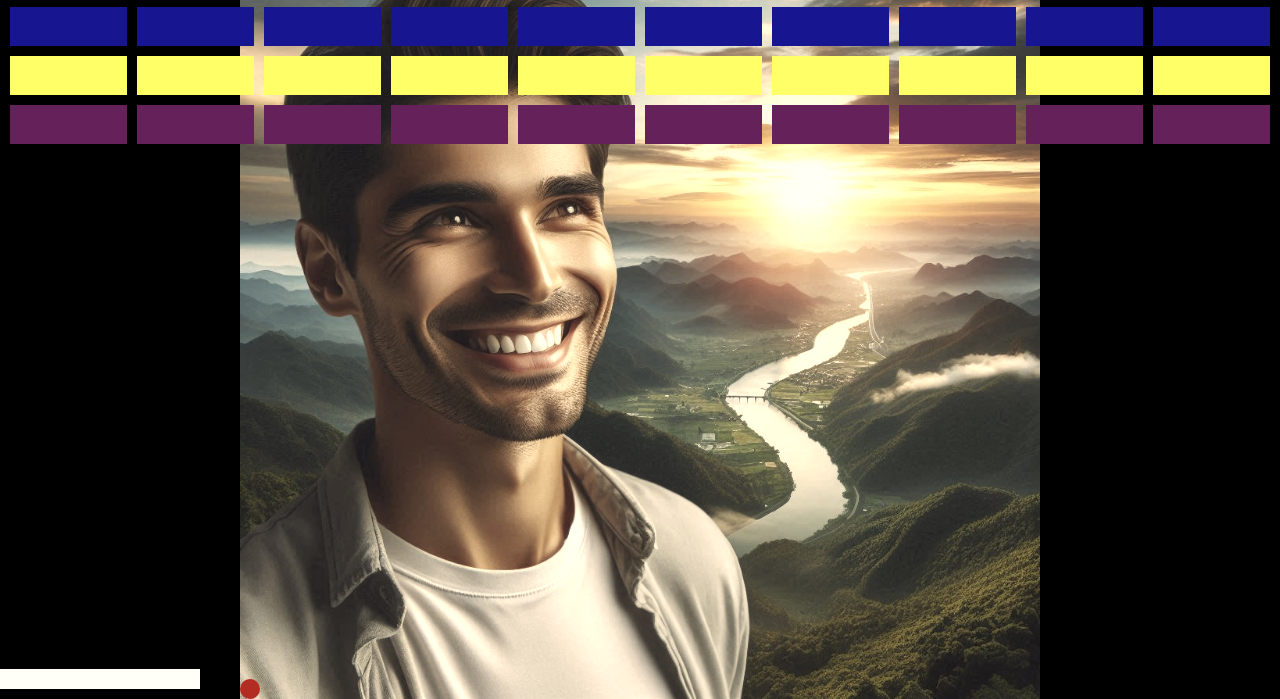
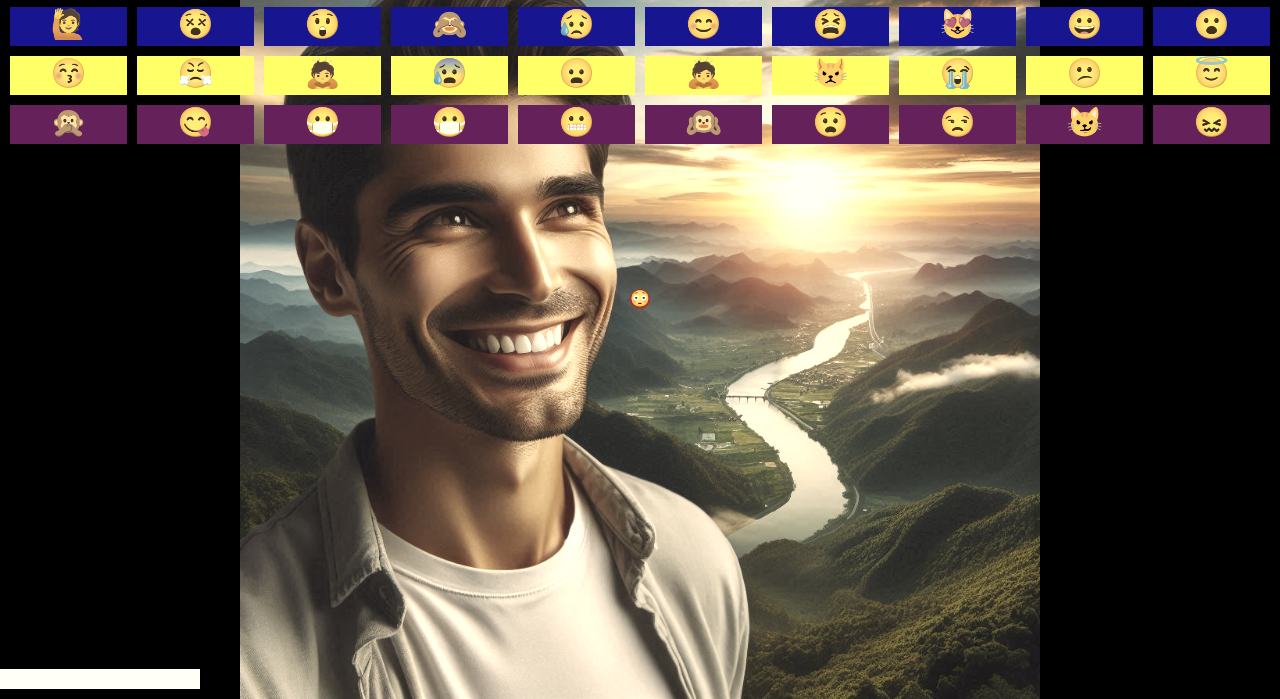
Before and after one commit to hacker112/webhax, a website: page src/erkanoid/index.html in a window 1280 px wide. Shown: the part 101-800 px from the top of the page. Drawn offline with Linux system fonts and the light colour scheme.

Commit message:
More stuff

```diff
--- a/src/erkanoid/game.js
+++ b/src/erkanoid/game.js
@@ -13,6 +13,16 @@ function playBoop(multiplier = 1) {
   osc.stop(context.currentTime + 0.05);
 }
 
+const emojiStart = 0x1f600;
+const emojiEnd = 0x1f64f;
+
+function randomEmoji() {
+  const emoji = String.fromCodePoint(
+    emojiStart + Math.floor(Math.random() * (emojiEnd - emojiStart)),
+  );
+  return emoji;
+}
+
 class Erkanoid {
   /**
    *
@@ -24,7 +34,7 @@ class Erkanoid {
       game.querySelector(".paddle")
     );
     this.ball = /**  @type {HTMLDivElement} */ (game.querySelector(".ball"));
-    this.ballSpeed = 10;
+    this.ballSpeed = 8;
     this.ballDirection = { x: 1, y: 1 };
     this.ballPosition = { x: 0, y: 0 };
     this.ballSize = 20;
@@ -58,9 +68,11 @@ class Erkanoid {
     ];
     this.score = 0;
     this.lives = 3;
-    this.gameOver = false;
+    this.gameOver = true;
+    this.gamePaused = true;
 
     this.setupEventListers();
+    this.setupInterval();
     this.createBricks();
     this.render();
     this.start();
@@ -71,15 +83,37 @@ class Erkanoid {
       this.paddlePosition =
         event.clientX - this.game.offsetLeft - this.paddle.offsetWidth / 2;
     });
+    this.game.addEventListener("mousedown", () => {
+      if (this.gameOver) {
+        this.startGame();
+      } else {
+        this.gamePaused = false;
+      }
+    });
+  }
+
+  setupInterval() {
+    const cancelId = setInterval(() => {
+      this.render();
+      if (this.gamePaused || this.gameOver) {
+        return;
+      }
+      this.moveBall();
+      this.checkCollisions();
+      this.checkWin();
+      this.checkGameOver();
+    }, 1000 / 60);
   }
 
   createBricks() {
     for (let y = 0; y < this.brickRows; y++) {
       for (let x = 0; x < this.brickColumns; x++) {
         const brick = document.createElement("div");
+        brick.innerText = randomEmoji();
         brick.className = "brick";
         brick.style.width = `${this.brickSize.x}px`;
         brick.style.height = `${this.brickSize.y}px`;
+        brick.style["font-size"] = `${this.brickSize.y - 10}px`;
         brick.style.left = `${this.brickGap + x * (this.brickSize.x + this.brickGap)}px`;
         brick.style.top = `${this.brickGap + y * (this.brickSize.y + this.brickGap)}px`;
         brick.style.backgroundColor =
@@ -95,6 +129,8 @@ class Erkanoid {
     this.paddle.style.left = `${this.paddlePosition}px`;
     this.ball.style.width = `${this.ballSize}px`;
     this.ball.style.height = `${this.ballSize}px`;
+    this.ball.style.left = `${this.ballPosition.x}px`;
+    this.ball.style.top = `${this.ballPosition.y}px`;
   }
 
   start() {
@@ -108,9 +144,6 @@ class Erkanoid {
   moveBall() {
     this.ballPosition.x += this.ballSpeed * this.ballDirection.x;
     this.ballPosition.y += this.ballSpeed * this.ballDirection.y;
-
-    this.ball.style.left = `${this.ballPosition.x}px`;
-    this.ball.style.top = `${this.ballPosition.y}px`;
   }
 
   checkCollisions() {
@@ -175,29 +208,18 @@ class Erkanoid {
         alert("Game over!");
       } else {
         this.start();
+        this.gamePaused = true;
       }
     }
   }
 
   startGame() {
     this.gameOver = false;
+    this.gamePaused = false;
     this.score = 0;
     this.lives = 3;
     this.start();
-
-    const cancelId = setInterval(() => {
-      this.render();
-      this.moveBall();
-      this.checkCollisions();
-      this.checkWin();
-      this.checkGameOver();
-      if (this.gameOver) {
-        clearInterval(cancelId);
-      }
-    }, 1000 / 60);
   }
 }
 
 const erkanoid = new Erkanoid(/** @type {HTMLDivElement} */ (game));
-
-erkanoid.startGame();
--- a/src/erkanoid/index.html
+++ b/src/erkanoid/index.html
@@ -23,9 +23,8 @@
       height: 100%;
       filter: sepia(50%);
       cursor: crosshair;
-    }
 
-    div.paddle {
+      .paddle {
         position: fixed;
         bottom: 10px;
         left: 50%;
@@ -34,7 +33,7 @@
         background-color: white;
       }
 
-    div.ball {
+      .ball {
         position: fixed;
         bottom: 30%;
         left: 50%;
@@ -42,13 +41,18 @@
         height: 20px;
         background-color: red;
         border-radius: 50%;
+        text-align: center;
+        font-size: 16px;
       }
 
-    div.brick {
+      .brick {
         position: fixed;
         width: 100px;
         height: 20px;
         background-color: white;
+        text-align: center;
+      }
+
     }
   </style>
 </head>
@@ -57,7 +61,7 @@
   <h1>Background</h1>
 
   <div id="erkanoid">
-    <div class="ball"></div>
+    <div class="ball">😳</div>
     <div class="paddle"></div>
   </div>
   <script src="game.js"></script>
```
Lines whose indentation alone changed are shown as unchanged.
